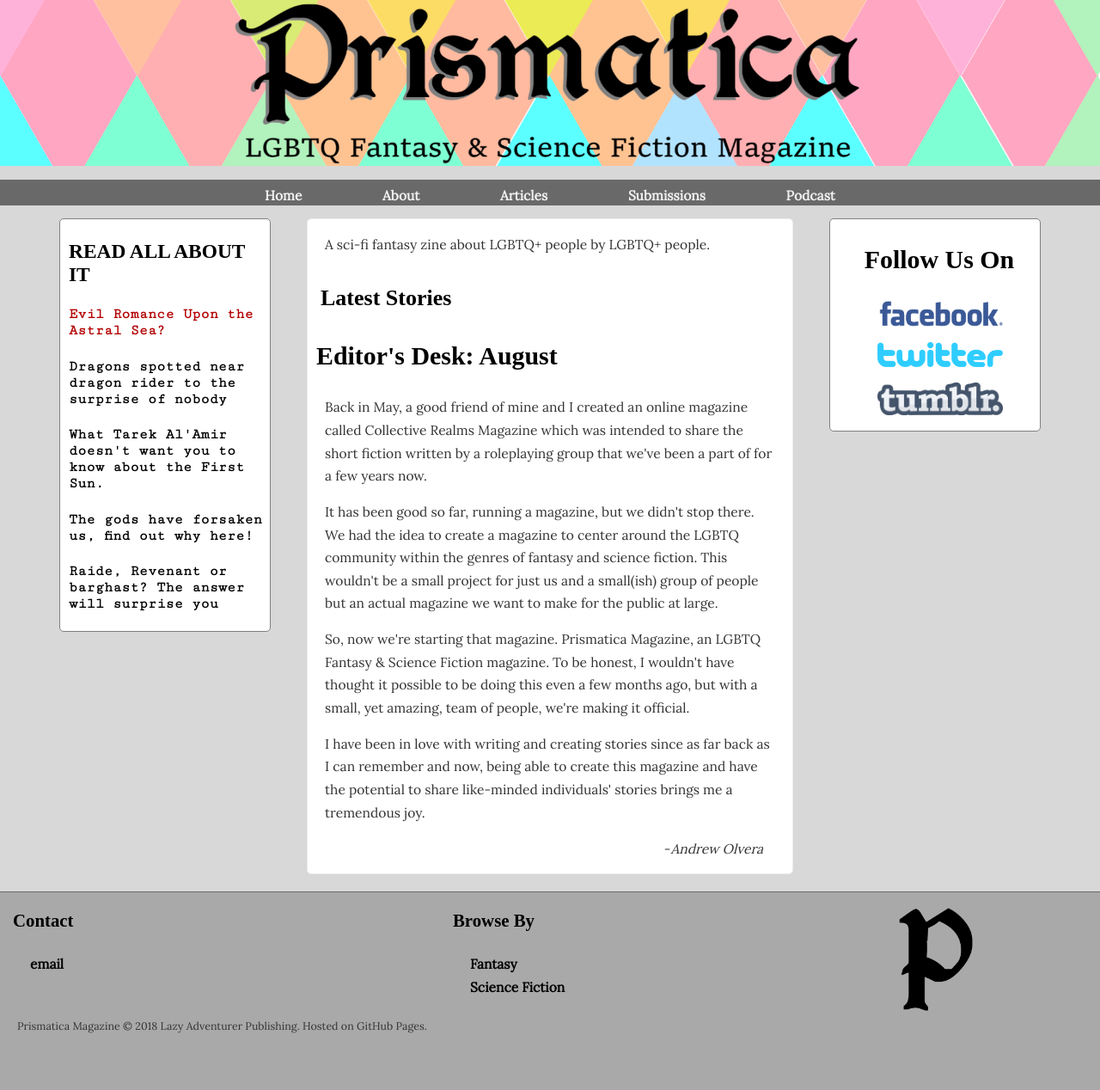
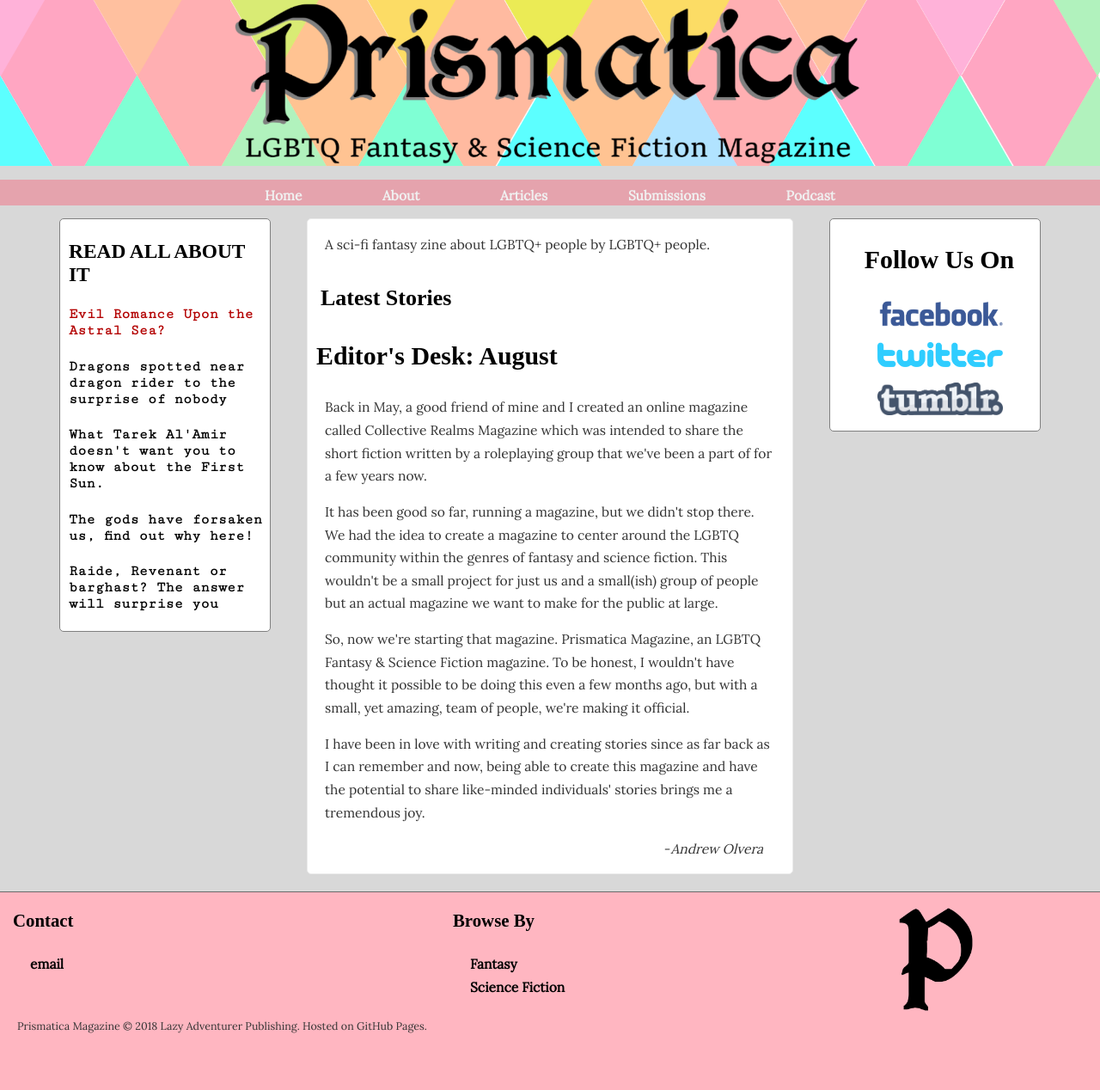
Before and after one commit to lazyadventurerpublishing/prismatica, a Jekyll site: the page built from index.html, in a window 1280 px wide. Shown: the whole page at 86% size. Built offline with Jekyll 4.4.1, drawn with Linux system fonts in a browser that asks for light colours; some web fonts are replaced; the list of posts is cut into pages by our own code.

Commit message:
Update main.css

```diff
--- a/css/main.css
+++ b/css/main.css
@@ -137,7 +137,7 @@ body {
 
                     #navigation {
                         height: 30px;
-                        background: #696969;
+                        background: #e5a3ad;
                         margin: 0px;
                         text-align: center;
                     }
@@ -235,12 +235,12 @@ body {
                         margin-top: 15px;
                         clear: both;
                         bottom: 0;
-                        background: #A9A9A9;
+                        background: #ffb6c1;
                     }
 
                     #footer {
                         height: 230px;
-                        background: #A9A9A9;
+                        background: #ffb6c1;
                         border-top: 1px solid #696969;
                         margin: 0px;
                         font-size: .8em;
```
